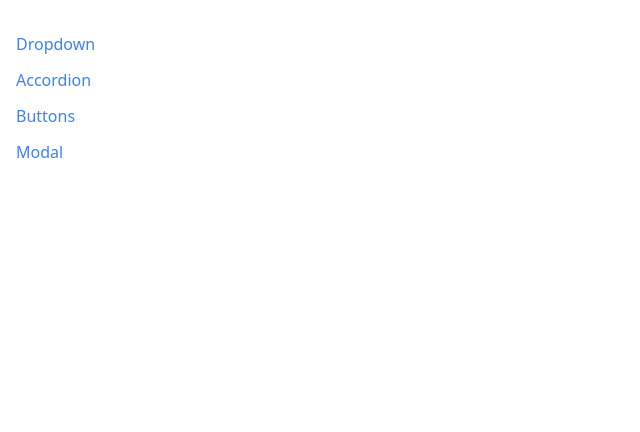
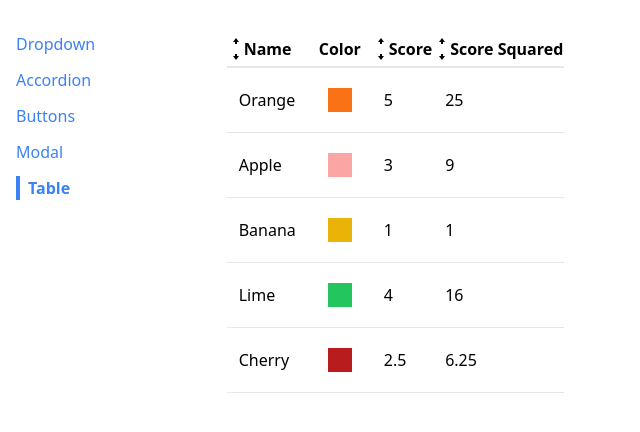
Before and after one commit to yeldynov/simple-components, a React (Vite) app: page /table in a window 1280 px wide. Shown: the top 432 px of the page, without its empty margins (0-640 px from the left). Built offline with nearby package versions, Linux system fonts and the light colour scheme.

Commit message:
added table and sortable table components

```diff
--- a/src/App.tsx
+++ b/src/App.tsx
@@ -4,6 +4,7 @@
 import ButtonPage from './pages/ButtonPage';
 import DropdownPage from './pages/DropdownPage';
 import ModalPage from './pages/ModalPage';
+import TablePage from './pages/TablePage';
 
 function App() {
   return (
@@ -23,6 +24,9 @@
         <Route path='/modal'>
           <ModalPage />
         </Route>
+        <Route path='/table'>
+          <TablePage />
+        </Route>
       </div>
     </div>
   );
--- a/src/components/Sidebar.tsx
+++ b/src/components/Sidebar.tsx
@@ -10,6 +10,7 @@
     { label: 'Accordion', path: '/accordion' },
     { label: 'Buttons', path: '/buttons' },
     { label: 'Modal', path: '/modal' },
+    { label: 'Table', path: '/table' },
   ];
 
   const renderedLinks = links.map((link) => (
--- /dev/null
+++ b/src/components/SortableTable.tsx
@@ -0,0 +1,118 @@
+import React, { useState } from 'react';
+import { GoArrowSmallDown, GoArrowSmallUp } from 'react-icons/go';
+import { TableColConfig } from '../types';
+import Table from './Table';
+
+type Props = {
+  data: any[];
+  config: TableColConfig[];
+  keyFn: (key: any) => any;
+};
+
+export default function SortableTable(props: Props) {
+  const [sortOrder, setSortOrder] = useState<null | 'asc' | 'desc'>(null);
+  const [sortBy, setSortBy] = useState(null);
+
+  const { config, data } = props;
+
+  const handleClick = (label: any) => {
+    if (sortBy && label !== sortBy) {
+      setSortOrder('asc');
+      setSortBy(label);
+      return;
+    }
+
+    if (sortOrder === null) {
+      setSortOrder('asc');
+      setSortBy(label);
+    } else if (sortOrder === 'asc') {
+      setSortOrder('desc');
+      setSortBy(label);
+    } else if (sortOrder === 'desc') {
+      setSortOrder(null);
+      setSortBy(null);
+    }
+  };
+
+  const updatedConfig = config.map((column) => {
+    if (!column.sortValue) {
+      return column;
+    }
+
+    return {
+      ...column,
+      header: () => (
+        <th
+          className='cursor-pointer hover:bg-gray-100'
+          onClick={() => handleClick(column.label)}
+        >
+          <div className='flex items-center'>
+            {getIcons(column.label, sortBy, sortOrder)}
+            {column.label}
+          </div>
+        </th>
+      ),
+    };
+  });
+
+  // Only sort data if sortOrder && sortBy are not null
+  // Make a copy of the 'data' prop
+  // Find the correct sortValue func and use it to sort
+  let sortedData = data;
+  if (sortOrder && sortBy) {
+    const { sortValue } = config.find(
+      (column) => column.label === sortBy
+    ) as TableColConfig;
+
+    if (typeof sortValue === 'function') {
+      sortedData = [...data].sort((a, b) => {
+        const valueA = sortValue(a);
+        const valueB = sortValue(b);
+
+        const reverseOrder = sortOrder === 'asc' ? 1 : -1;
+
+        if (typeof valueA === 'string') {
+          return valueA.localeCompare(valueB) * reverseOrder;
+        } else {
+          return (valueA - valueB) * reverseOrder;
+        }
+      });
+    } else {
+      sortedData = data;
+    }
+  }
+
+  return <Table {...props} data={sortedData} config={updatedConfig} />;
+}
+
+function getIcons(label: any, sortBy: any, sortOrder: any) {
+  if (label !== sortBy) {
+    return (
+      <div>
+        <GoArrowSmallUp />
+        <GoArrowSmallDown />
+      </div>
+    );
+  }
+
+  if (sortOrder === null) {
+    return (
+      <div>
+        <GoArrowSmallUp />
+        <GoArrowSmallDown />
+      </div>
+    );
+  } else if (sortOrder === 'asc') {
+    return (
+      <div>
+        <GoArrowSmallUp />
+      </div>
+    );
+  } else if (sortOrder === 'desc') {
+    return (
+      <div>
+        <GoArrowSmallDown />
+      </div>
+    );
+  }
+}
--- /dev/null
+++ b/src/components/Table.tsx
@@ -0,0 +1,42 @@
+import React from 'react';
+import { TableColConfig } from '../types';
+
+type Props = {
+  data: any[];
+  config: TableColConfig[];
+  keyFn: (key: any) => any;
+};
+
+export default function Table({ data, config, keyFn }: Props) {
+  const renderedHeaders = config.map((column) => {
+    if (column.header) {
+      return (
+        <React.Fragment key={column.label}>{column.header()}</React.Fragment>
+      );
+    }
+    return <th key={column.label}>{column.label}</th>;
+  });
+
+  const renderedRows = data.map((rowData) => {
+    const renderedCells = config.map((column) => (
+      <td key={column.label} className='p-3'>
+        {column.render(rowData)}
+      </td>
+    ));
+
+    return (
+      <tr className='border-b' key={keyFn(rowData)}>
+        {renderedCells}
+      </tr>
+    );
+  });
+
+  return (
+    <table className='table-auto border-spacing-2'>
+      <thead>
+        <tr className='border-b-2'>{renderedHeaders}</tr>
+      </thead>
+      <tbody>{renderedRows}</tbody>
+    </table>
+  );
+}
--- /dev/null
+++ b/src/pages/TablePage.tsx
@@ -0,0 +1,44 @@
+import SortableTable from '../components/SortableTable';
+import { TableColConfig, FruitTableDataRow } from '../types';
+
+export default function TablePage() {
+  const data: FruitTableDataRow[] = [
+    { name: 'Orange', color: 'bg-orange-500', score: 5 },
+    { name: 'Apple', color: 'bg-red-300', score: 3 },
+    { name: 'Banana', color: 'bg-yellow-500', score: 1 },
+    { name: 'Lime', color: 'bg-green-500', score: 4 },
+    { name: 'Cherry', color: 'bg-red-700', score: 2.5 },
+  ];
+
+  const config: TableColConfig[] = [
+    {
+      label: 'Name',
+      render: (fruit) => fruit.name,
+      sortValue: (fruit) => fruit.name,
+    },
+    {
+      label: 'Color',
+      render: (fruit) => <div className={`${fruit.color} m-2 p-3`} />,
+    },
+    {
+      label: 'Score',
+      render: (fruit) => fruit.score,
+      sortValue: (fruit) => fruit.score,
+    },
+    {
+      label: 'Score Squared',
+      render: (fruit) => fruit.score ** 2,
+      sortValue: (fruit) => fruit.score ** 2,
+    },
+  ];
+
+  const keyFn = (fruit: FruitTableDataRow) => {
+    return fruit.name;
+  };
+
+  return (
+    <div>
+      <SortableTable data={data} config={config} keyFn={keyFn} />
+    </div>
+  );
+}
--- a/src/types.ts
+++ b/src/types.ts
@@ -1,3 +1,5 @@
+import React from 'react';
+
 export interface AccordionItem {
   id: string;
   label: string;
@@ -13,3 +15,16 @@
   label: string;
   path: string;
 }
+
+export interface FruitTableDataRow {
+  name: string;
+  color: string;
+  score: number;
+}
+
+export interface TableColConfig {
+  label: string;
+  header?: () => any;
+  render: (row: any) => React.ReactElement | React.ReactNode;
+  sortValue?: (col: any) => any;
+}
```
